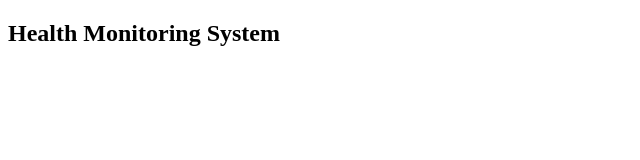
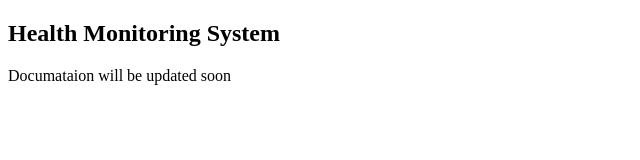
Before and after one commit to Shubham2157/Major-Project, a plain HTML site: page index.html in a window 1280 px wide. Shown: the whole page, without its empty margins (0-640 px from the left). Drawn offline with Linux system fonts and the light colour scheme.

Commit message:
index changes

```diff
--- a/index.html
+++ b/index.html
@@ -8,5 +8,6 @@
 </head>
 <body>
     <h2>Health Monitoring System</h2>
+    <p>Documataion will be updated soon</p>
 </body>
 </html>
```
